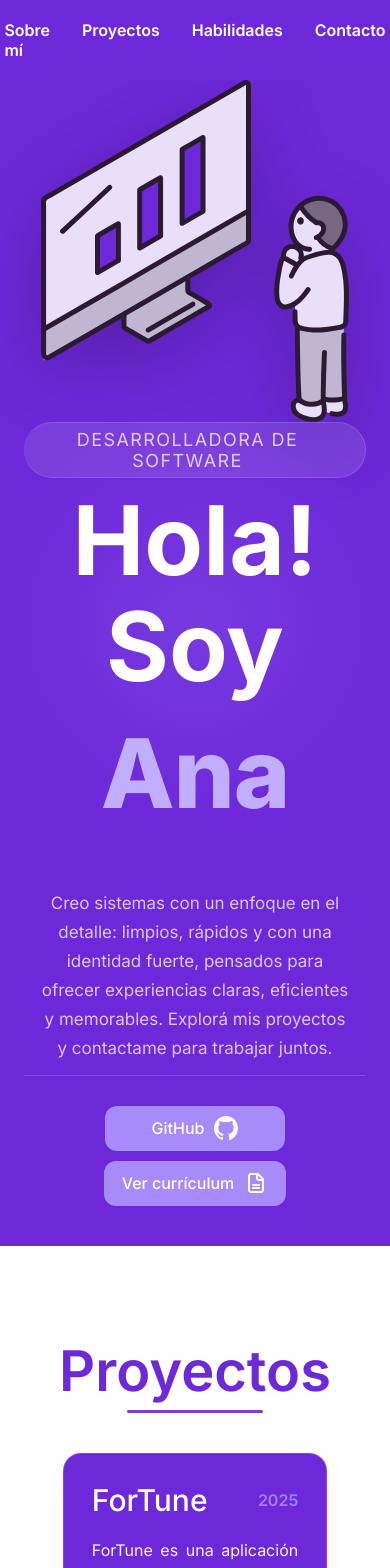
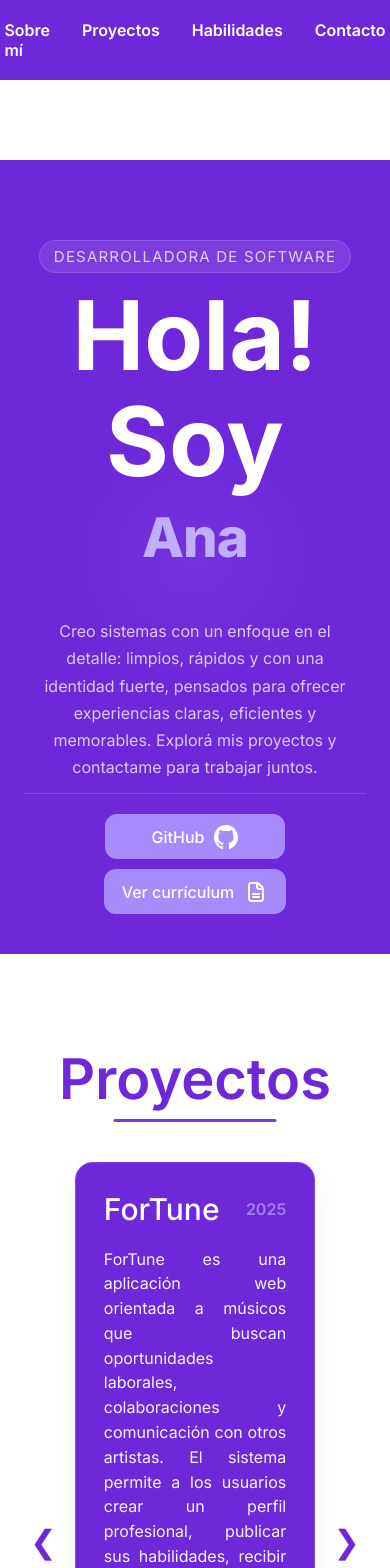
Before and after one commit to anadruetta29/dev-portfolio, a React (Vite) app: page / in a window 390 px wide. Shown: the top 1568 px of the page. Built offline with nearby package versions, Linux system fonts and the light colour scheme.

Commit message:
media queries

```diff
--- a/src/ui/components/sections/about-me/style.module.css
+++ b/src/ui/components/sections/about-me/style.module.css
@@ -106,34 +106,38 @@
   filter: drop-shadow(0 20px 40px var(--overlay-backdrop));
 }
 
+
 @media (max-width: 701px) {
     .container {
         flex-direction: column;
         padding: 80px 24px 40px;
         min-height: auto;
+        align-items: flex-start;
+        text-align: center;
     }
 
-    .leftSide {
-        align-items: center;
-        text-align: center;
-        gap: 14px;
+    .container::before {
+        width: 260px;
+        height: 260px;
+        opacity: 0.6;
     }
 
-    .leftSide h1 {
-        max-width: 100%;
-        font-size: clamp(32px, 8vw, 42px);
+    .informationSide {
+        gap: 20px;
     }
 
-    .roleTag {
-        justify-content: center;
-        border-left: none;
-        padding-left: 0;
-        font-size: 18px;
+    .nameHighlight {
+        font-size: clamp(48px, 14vw, 64px);
+    }
+
+    .heroTitle {
+        gap: 10px;
     }
 
     .description {
         max-width: 100%;
         padding: 12px 16px;
+        font-size: 16px;
     }
 
     .informationButtons {
@@ -142,8 +146,7 @@
         width: 100%;
     }
 
-    .rightSide {
+    .illustrationSide {
         display: none;
     }
-
 }
--- a/src/ui/components/sections/contact/style.module.css
+++ b/src/ui/components/sections/contact/style.module.css
@@ -64,19 +64,25 @@
 
 @media (max-width: 701px) {
     .container {
-        flex-direction: column;
         min-height: auto;
         padding: 80px 24px 40px;
-        gap: 48px;
-    }
-
-    .contactForm {
-        width: 100%;
-        justify-content: center;
+        gap: 36px;
+        align-items: stretch;
     }
 
     .contacts {
         grid-template-columns: 1fr;
         gap: 20px;
     }
+
+    .title h2::after {
+        width: 65%;
+        height: 3px;
+        bottom: -8px;
+    }
+
+    .subtitle {
+        font-size: 15px;
+        max-width: 100%;
+    }
 }
--- a/src/ui/components/sections/footer/style.module.css
+++ b/src/ui/components/sections/footer/style.module.css
@@ -90,6 +90,7 @@ footer {
     footer {
         width: 100%;
         margin-left: 0;
+        overflow-x: hidden;
     }
 
     .container {
@@ -104,6 +105,7 @@ footer {
 
     .leftSide,
     .rightSide {
+        width: 100%;
         padding: 18px;
     }
 
@@ -119,6 +121,7 @@ footer {
 
     .communication {
         font-size: 13px;
+        padding-bottom: 2px;
     }
 
     .copyright {
--- a/src/ui/components/sections/projects/style.module.css
+++ b/src/ui/components/sections/projects/style.module.css
@@ -83,6 +83,8 @@
     .container {
         padding: 80px 24px 40px;
         min-height: auto;
+        align-items: stretch;
+        text-align: center;
     }
 
     .title {
@@ -90,25 +92,24 @@
     }
 
     .title h2::after {
-        width: 50%;
+        width: 60%;
         height: 3px;
         bottom: -8px;
-    }
-
-    .projects {
-        gap: 12px;
     }
 
     .carouselWrapper {
         margin-top: 20px;
         gap: 12px;
+        min-height: 340px;
     }
 
     .arrow {
         font-size: 32px;
+        padding: 6px;
     }
 
     .slide {
         width: 100%;
+        min-height: 340px;
     }
 }
--- a/src/ui/components/sections/skills/skills.tsx
+++ b/src/ui/components/sections/skills/skills.tsx
@@ -39,6 +39,7 @@ export default function SkillsSection({ id }: Props) {
                             <Chip label="#Node Js" />
                             <Chip label="#Express" />
                             <Chip label="#JavaScript" />
+                            <Chip label="#Pyhton" />
                         </div>
                     </div>
                 </SlideIn>
--- a/src/ui/components/sections/skills/style.module.css
+++ b/src/ui/components/sections/skills/style.module.css
@@ -80,34 +80,37 @@
 
 @media (max-width: 701px) {
     .container {
-        padding: 90px 24px 48px;
+        padding: 88px 24px 48px;
         min-height: auto;
+        align-items: stretch;
     }
 
     .title {
-        margin-bottom: 36px;
+        margin-bottom: 32px;
     }
 
     .title h2 {
-        font-size: 32px;
+        font-size: clamp(28px, 7vw, 34px);
     }
 
     .title h2::after {
-        width: 90px;
-        bottom: -10px;
+        width: 72px;
+        height: 3px;
+        bottom: -8px;
     }
 
     .technologies {
         grid-template-columns: 1fr;
-        gap: 28px;
+        gap: 24px;
     }
 
     .categoryCard {
-        padding: 20px 22px;
+        padding: 18px 20px;
+        border-radius: 16px;
     }
 
     .categoryCard h3 {
-        font-size: 20px;
+        font-size: 19px;
     }
 
     .chipRow {
--- a/src/ui/layout/style.module.css
+++ b/src/ui/layout/style.module.css
@@ -2,3 +2,9 @@
     align-items: center !important;
     justify-content: flex-start !important;
 }
+
+@media (max-width: 701px) {
+    .customContainer {
+        padding-top: 80px;
+    }
+}
```
